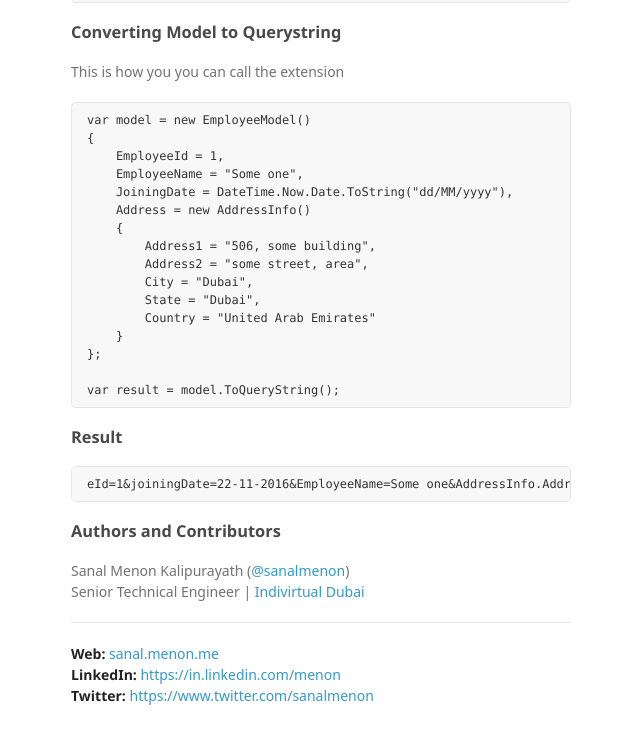
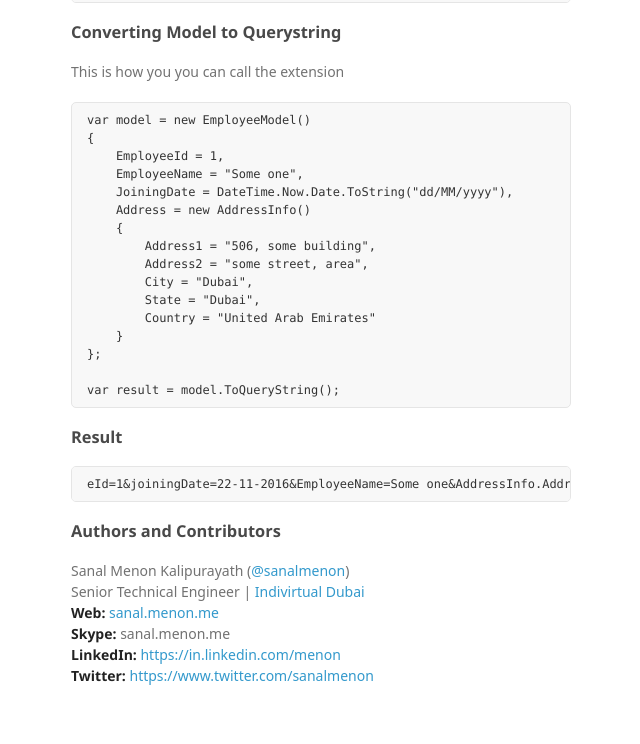
Before and after one commit to werksitecore/ModelToQuerystring, a plain HTML site: page index.html in a window 1280 px wide. Shown: the part 1309-2053 px from the top of the page, without its empty margins (499-1139 px from the left). Drawn offline with Linux system fonts and the light colour scheme; a web font is replaced by a local one.

Commit message:
added skype

```diff
--- a/index.html
+++ b/index.html
@@ -153,8 +153,8 @@ var result = model.ToQueryString();
 
 <p>Sanal Menon Kalipurayath (<a href="https://github.com/sanalmenon" class="user-mention">@sanalmenon</a>)<br>
 Senior Technical Engineer | <a href="http://www.indivirtualdubai">Indivirtual Dubai</a><br>
-  <hr/>
 <strong>Web:</strong> <a href="http://sanal.menon.me">sanal.menon.me</a><br>
+<strong>Skype:</strong> sanal.menon.me<br>
 <strong>LinkedIn:</strong> <a href="https://in.linkedin.com/menon">https://in.linkedin.com/menon</a><br>
 <strong>Twitter:</strong> <a href="https://www.twitter.com/sanalmenon">https://www.twitter.com/sanalmenon</a>  </p>
       </section>
```
